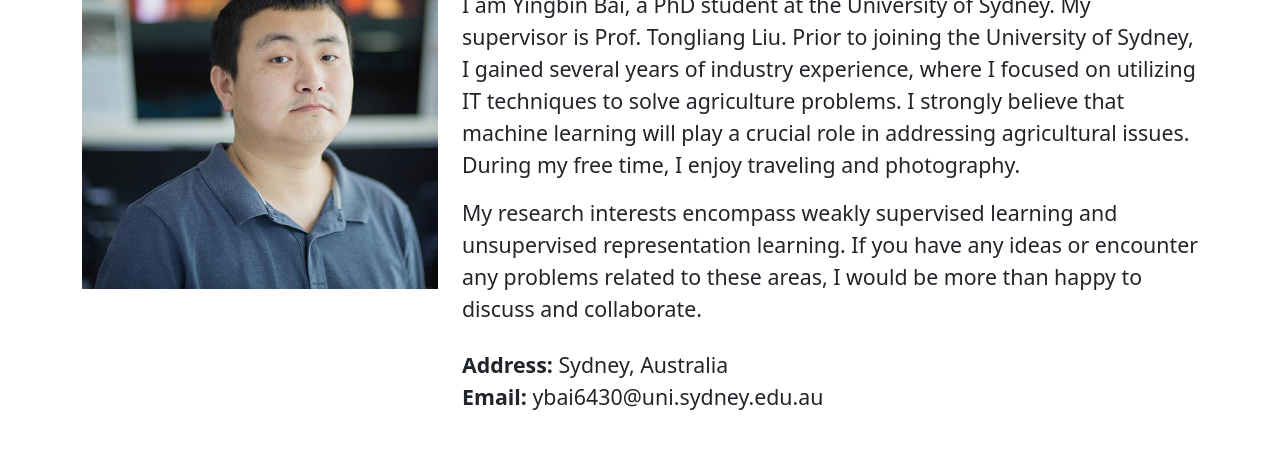
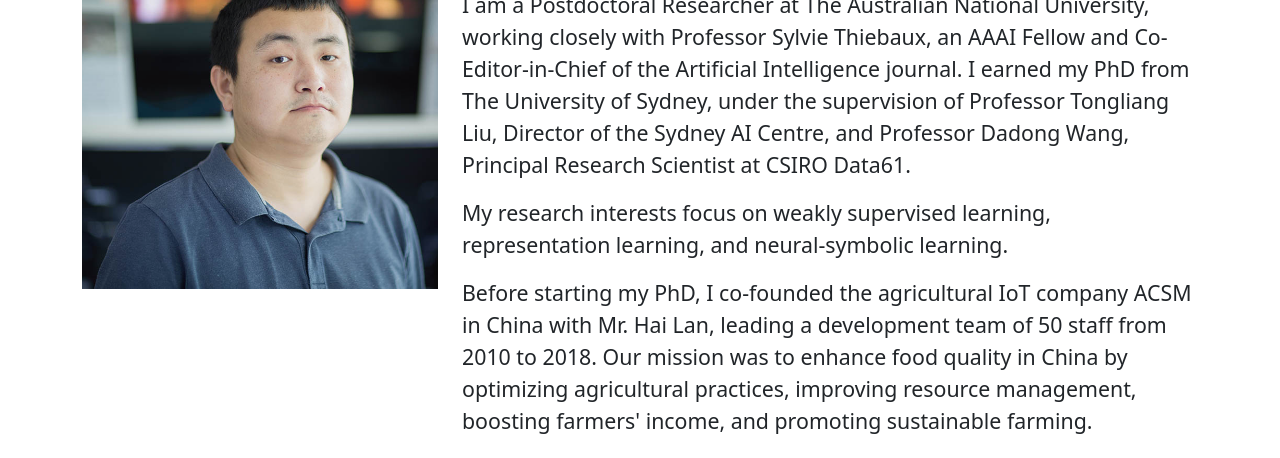
Before and after one commit to bybeye/bybeye.github.io, a plain HTML site: page index.html in a window 1280 px wide. Shown: the part 198-656 px from the top of the page. Drawn offline with Linux system fonts and the light colour scheme.

Commit message:
Update index.html

```diff
--- a/index.html
+++ b/index.html
@@ -26,12 +26,15 @@
               <div>
                 <h1 class="big">About me</h1>
                 <div class="personal-desc">
-                  <p>I am Yingbin Bai, a PhD student at the University of Sydney. My supervisor is Prof. Tongliang Liu. Prior to joining the University of Sydney, I gained several years of industry experience, where I focused on utilizing IT techniques to solve agriculture problems. I strongly believe that machine learning will play a crucial role in addressing agricultural issues. During my free time, I enjoy traveling and photography.</p>
+                  <p>I am a Postdoctoral Researcher at The Australian National University, working closely with Professor Sylvie Thiebaux, an AAAI Fellow and Co-Editor-in-Chief of the Artificial Intelligence journal. I earned my PhD from The University of Sydney, under the supervision of Professor Tongliang Liu, Director of the Sydney AI Centre, and Professor Dadong Wang, Principal Research Scientist at CSIRO Data61.</p>
 
-                  <p>My research interests encompass weakly supervised learning and unsupervised representation learning. If you have any ideas or encounter any problems related to these areas, I would be more than happy to discuss and collaborate.</p>
+                  <p>My research interests focus on weakly supervised learning, representation learning, and neural-symbolic learning. </p>
+
+                  <p>Before starting my PhD, I co-founded the agricultural IoT company ACSM in China with Mr. Hai Lan, leading a development team of 50 staff from 2010 to 2018. Our mission was to enhance food quality in China by optimizing agricultural practices, improving resource management, boosting farmers' income, and promoting sustainable farming.</p>
+
                   <ul class="mt-4 px-md-0 px-2">
-                    <li class="d-flex"><span class="about-info">Address:&nbsp;</span><span>Sydney, Australia</span></li>
-                    <li class="d-flex"><span class="about-info">Email:&nbsp;</span> <span>ybai6430@uni.sydney.edu.au</span></li>
+                    <li class="d-flex"><span class="about-info">Address:&nbsp;</span><span>Hanna Neumann Building, 145 Science Road, ANU, Canberra, Australia</span></li>
+                    <li class="d-flex"><span class="about-info">Email:&nbsp;</span> <span>Yingbin.Bai@anu.edu.au</span></li>
                   </ul>
                 </div>
               </div>
```
